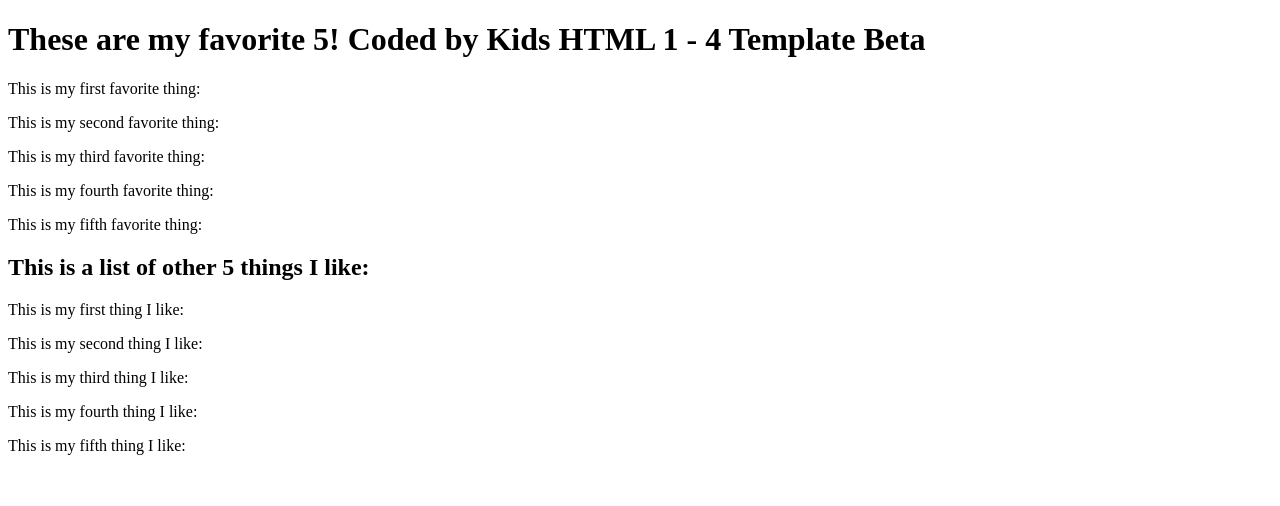
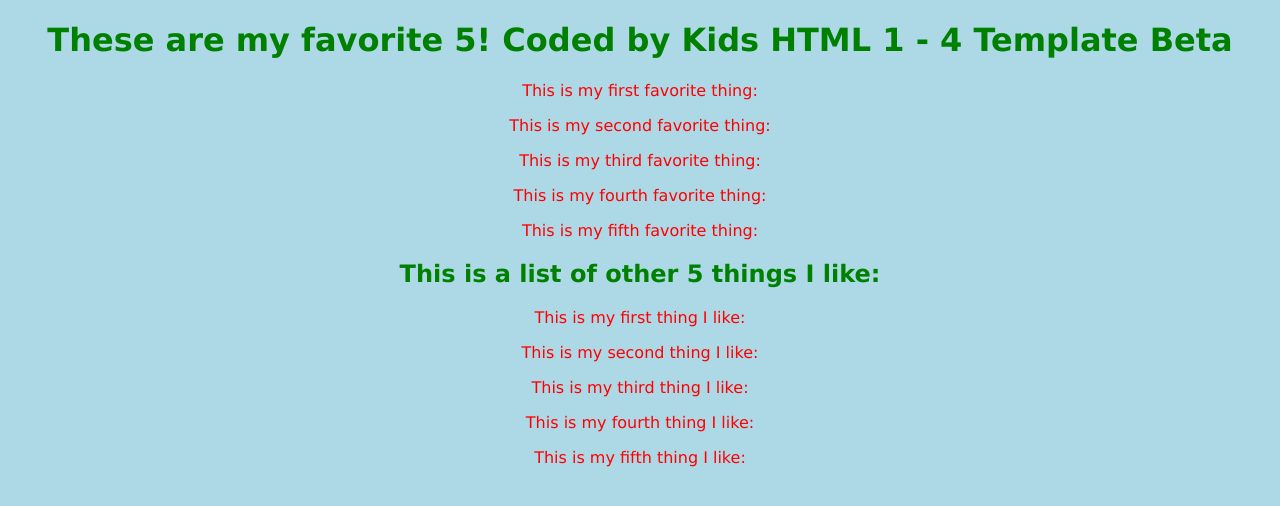
Before and after one commit to zryan200/Eagles-first-, a plain HTML site: page index.html in a window 1280 px wide. Drawn offline with Linux system fonts and the light colour scheme.

Commit message:
add css to style the body, the p elements and the h elements

```diff
--- a/index.html
+++ b/index.html
@@ -1,5 +1,7 @@
-<!-- The 7th step in this project is to add style tags inside of the head tags -->
-<!-- Explain what style tags are used for -->
+<!-- The 8th step in this project is to add the css to style the body -->
+<!-- Explain that css works in the following manner: selector { property: value } -->
+<!-- Help the student change the background color for the page -->
+<!-- Help the student change the alignment of the text on the page -->
 <!DOCTYPE html>
 <html>
 
@@ -9,6 +11,31 @@
         /*this is a comment inside the styles area*/
         /*notice they look different than the comments at the top*/
 
+        body {
+            font-family: Verdana;
+            color: #666666;
+            font-size: 16px;
+            background-color: lightblue;
+            /*you can choose your own colors*/
+            text-align: center;
+        }
+        /* here are some colors you can use
+            red	#ff0000
+            purple	#800080
+            fuchsia	#ff00ff
+            green	#008000
+          */
+
+        p {
+            color: red;
+        }
+
+        h1,
+        h2,
+        h3 {
+            color: green;
+        }
+        /*This is a comment inside css, by the way  :-) */
     </style>
 </head>
 
```
Lines whose indentation alone changed are shown as unchanged.
